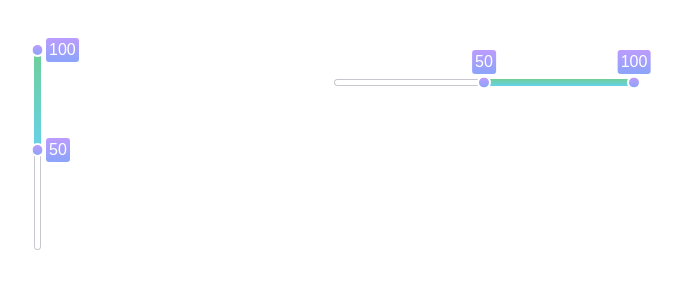
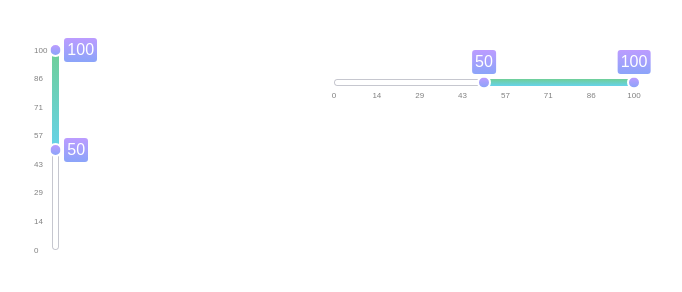
Before and after one commit to artem-mangilev/tslider, a website built with webpack: page src/index.pug in a window 1280 px wide. Shown: the whole page, without its empty margins (16-698 px from the left). Built offline with nearby package versions, Linux system fonts and the light colour scheme.

Commit message:
implement the ruler

```diff
--- /dev/null
+++ b/src/RulerSegment.ts
@@ -0,0 +1,6 @@
+import { OneDimensionalSpacePoint } from "./utils/aliases";
+
+export default interface RulerSegment {
+  point: OneDimensionalSpacePoint
+  value: number
+}
--- a/src/SliderOptions.ts
+++ b/src/SliderOptions.ts
@@ -6,6 +6,8 @@ export default interface SliderOptions {
   from: number
   to?: number
   step?: number
+  ruler?: boolean
+  rulerSteps?: number
   targetInput: HTMLInputElement
   orientation: Orientation
 }
--- a/src/Tslider.ts
+++ b/src/Tslider.ts
@@ -9,6 +9,7 @@ import { OrientationOptions } from './OrientationOptions'
 
 class Tslider implements Observer {
   private view: View
+  private rulerFlag: boolean
 
   constructor({
     targetInput,
@@ -18,7 +19,11 @@ class Tslider implements Observer {
     min,
     step,
     orientation,
+    ruler = false,
+    rulerSteps = 4
   }: SliderOptions) {
+    this.rulerFlag = ruler
+
     // 'from' is required parameter at this moment, to is optional
     const handlesData: number[] = [from, ...(to !== undefined ? [to] : [])]
 
@@ -61,7 +66,7 @@ class Tslider implements Observer {
     }
 
     // the Model needs an additional data
-    const modelOptions: ModelOptions = { max, min, step, trackLength }
+    const modelOptions: ModelOptions = { max, min, step, trackLength, rulerSteps }
 
     // initialize the Model and attach this class to Model as observer of changes
     const model: Model = new Model(modelOptions)
@@ -89,6 +94,10 @@ class Tslider implements Observer {
     this.view.onTrackClick(move)
     // when the user dragged the handle, move it to apropriate position
     this.view.onHandleDrag(move)
+
+    if (this.rulerFlag) {
+      this.view.renderRuler(model.ruler)
+    }
   }
 
   private handleSlideAction({
--- a/src/index.scss
+++ b/src/index.scss
@@ -27,6 +27,10 @@ $label-margin-from-track: 5px;
     & .tslider__labels {
       margin-bottom: $label-margin-from-track;
     }
+
+    & .tslider__ruler {
+      margin-top: $label-margin-from-track;
+    }
   }
 
   &_vertical {
@@ -49,6 +53,11 @@ $label-margin-from-track: 5px;
 
       margin-left: $label-margin-from-track;
     }
+
+    & .tslider__ruler {
+
+      margin-right: $label-margin-from-track;
+    }
   }
 
   &__track {
@@ -57,14 +66,28 @@ $label-margin-from-track: 5px;
   }
 
   &__handles,
-  &__labels {
+  &__labels,
+  &__ruler {
     display: grid;
   }
 
   &__handle,
-  &__label {
+  &__label,
+  &__ruler-node {
     grid-column: 1;
     grid-row: 1;
+  }
+
+  &__ruler {
+    font-family: sans-serif;
+    font-size: 8px;
+    color: gray;
+    user-select: none;
+  }
+
+  &__ruler-node {
+    width: max-content;
+    height: max-content;
   }
 
   &__handle {
--- a/src/index.ts
+++ b/src/index.ts
@@ -13,6 +13,8 @@ $(document).ready(() => {
       from: 50,
       to: 100,
       step: 1,
+      ruler: true,
+      rulerSteps: 7,
       // TODO: implement these options
       // handleMotion: 'smooth' | 'discrete'
       // labelVisibility: 'visible' | 'hidden' | 'appears-on-hover'
--- a/src/model/Model.ts
+++ b/src/model/Model.ts
@@ -6,6 +6,7 @@ import Handle from './Handle'
 import ModelOptions from './ModelOptions'
 import { ModelUpdateTypes } from './ModelUpdateTypes'
 import Track from './Track'
+import RulerSegment from '../RulerSegment'
 
 // TODO: simplify implementation of switching the orientation
 class Model extends Subject {
@@ -87,6 +88,28 @@ class Model extends Subject {
     return handlePositionRatios.map((ratio) => this.data.getAmount(ratio))
   }
 
+  public get ruler(): RulerSegment[] {
+    const trackStep: number = this.options.trackLength / this.options.rulerSteps
+
+    const _ruler = []
+
+    let currentTrackStep: number = 0
+
+    for (let i = 0; i <= this.options.rulerSteps; i++) {
+      const currentTrackStepRatio = this.track.pointToRatio(currentTrackStep)
+      const currentData = this.data.getAmount(currentTrackStepRatio)
+
+      _ruler.push({
+        point: currentTrackStep,
+        value: currentData,
+      })
+
+      currentTrackStep += trackStep
+    }
+
+    return _ruler
+  }
+
   // TODO: state should be covered with types
   // TODO: Subject should require the presence of this method in Model
   private getState = (updateType: number): any => {
--- a/src/model/ModelOptions.ts
+++ b/src/model/ModelOptions.ts
@@ -1,8 +1,7 @@
-import { Orientation } from '../utils/aliases'
-
 export default interface ModelOptions {
   step: number
   max: number
   min: number
   trackLength: number
+  rulerSteps: number
 }
--- /dev/null
+++ b/src/view/RulerNode.ts
@@ -0,0 +1,18 @@
+import ViewTreeNode from '../utils/ViewTreeNode'
+import Point from '../utils/Point'
+
+class RulerNode extends ViewTreeNode {
+  constructor(className: string) {
+    super('span', className)
+  }
+
+  public move(position: Point): void {
+    this.$elem.css('transform', `translate(${position.x}px, ${position.y}px)`)
+  }
+
+  public value(value: string): void {
+    this.$elem.html(value)
+  }
+}
+
+export default RulerNode
--- a/src/view/View.ts
+++ b/src/view/View.ts
@@ -7,6 +7,8 @@ import Range from './Range'
 import ViewOptions from './ViewOptions'
 import { Side, Axis, Direction } from '../OrientationOptions'
 import ViewTreeNode from '../utils/ViewTreeNode'
+import RulerSegment from '../RulerSegment'
+import RulerNode from './RulerNode'
 
 class View {
   private targetInput: Input
@@ -22,6 +24,8 @@ class View {
     'div',
     'tslider__handles'
   )
+  private ruler: ViewTreeNode = new ViewTreeNode('div', 'tslider__ruler')
+  private rulerNodes: RulerNode[] = []
   private handles: Handle[] = []
   private labels: Label[] = []
   private tempLabel: Label
@@ -193,6 +197,44 @@ class View {
     return isCollisionDetected
   }
 
+  public renderRuler(ruler: RulerSegment[]): void {
+    ruler.forEach((segment) => {
+      const node = new RulerNode('tslider__ruler-node')
+
+      node.value(segment.value.toString())
+
+      // @ts-ignore
+      node.move({
+        [this.x]: segment.point,
+        [this.y]: 0,
+      })
+
+      this.rulerNodes.push(node)
+    })
+
+    // prettier-ignore
+    this.sliderRoot.add(
+      this.ruler.add(
+        ...this.rulerNodes
+      )
+    )
+
+    ruler.forEach((segment, i) => {
+      const node = this.rulerNodes[i]
+
+      // @ts-ignore
+      const position = this.changeDirection({
+        [this.x]: segment.point,
+        [this.y]: 0,
+      })
+
+      const middle = node[this.longSide] / 2
+      position[this.x] -= middle
+
+      this.rulerNodes[i].move(position)
+    })
+  }
+
   private createTrackClickHandler(
     handler: (point: OneDimensionalSpacePoint) => void
   ): (event: MouseEvent) => void {
```
